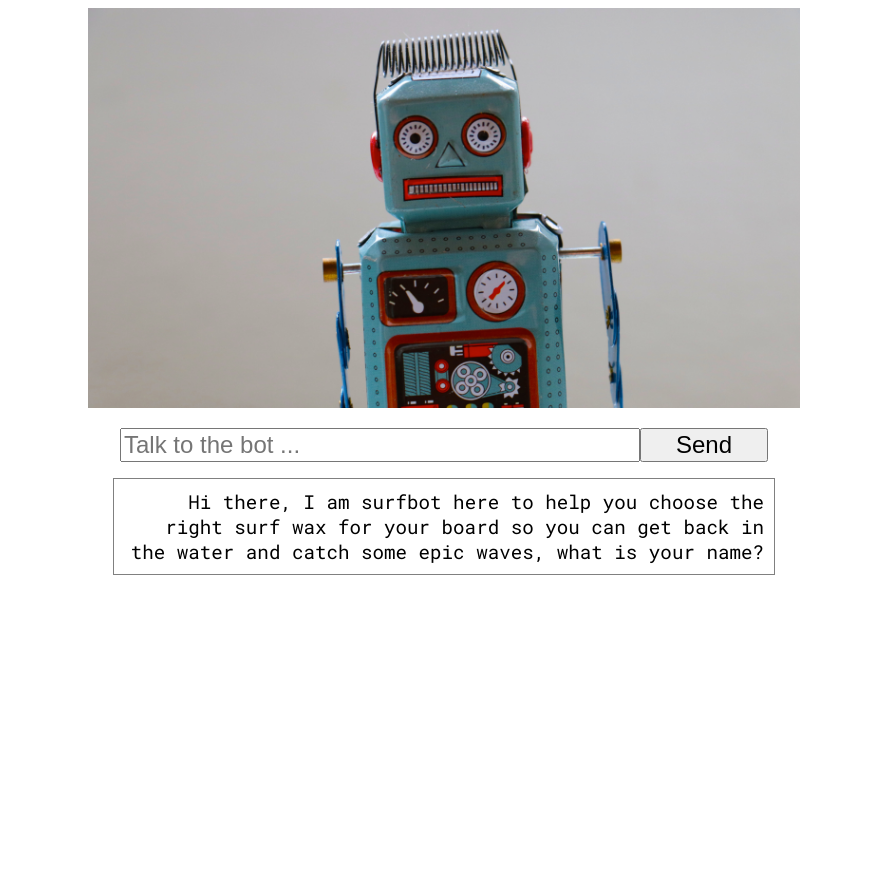
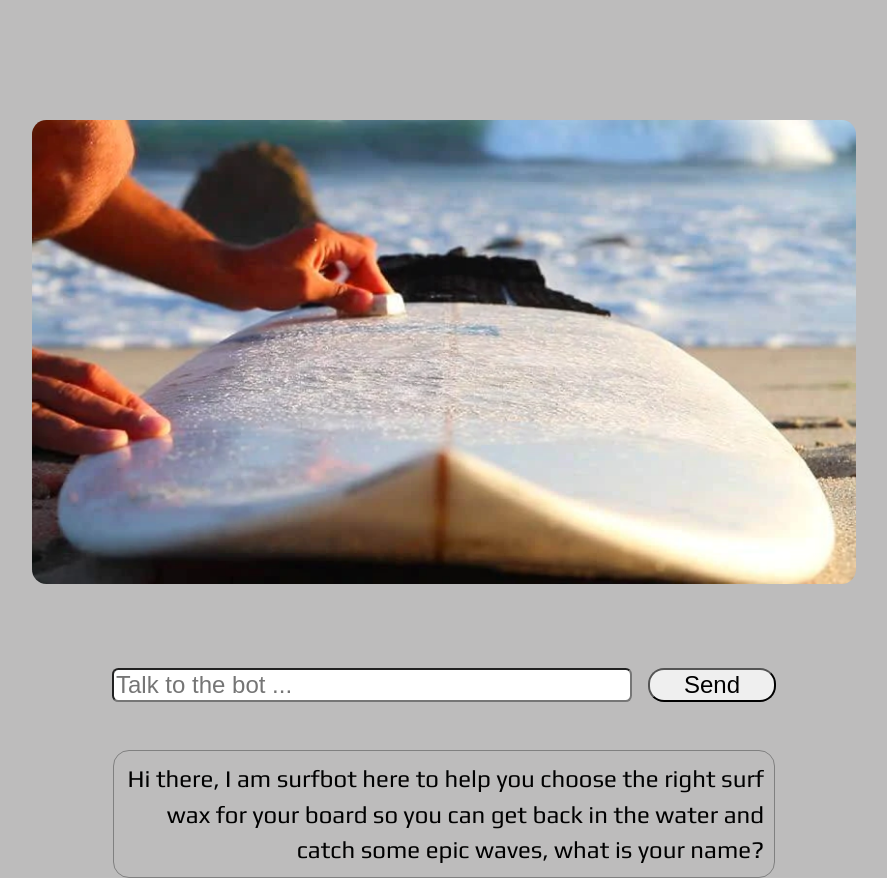
Before and after one commit to AyrtonCR/chatbot-project, a website with bundled scripts: page Submission/index.html in a window 1280 px wide. Shown: the whole page, without its empty margins (196-1083 px from the left). Before the commit the page ends 800 px from the top, so only its background shows below. Built offline with nearby package versions, Linux system fonts and the light colour scheme.

Commit message:
add new image and change some html and css to look unique

```diff
--- a/Submission/index.html
+++ b/Submission/index.html
@@ -9,8 +9,10 @@
 
     <title>Chatbot</title>
 
+    <link rel="preconnect" href="https://fonts.googleapis.com" />
+    <link rel="preconnect" href="https://fonts.gstatic.com" crossorigin />
     <link
-      href="https://fonts.googleapis.com/css?family=Roboto|Roboto+Mono&display=swap"
+      href="https://fonts.googleapis.com/css2?family=Play&display=swap"
       rel="stylesheet"
     />
     <link rel="stylesheet" type="text/css" href="style.css" />
@@ -18,7 +20,11 @@
   <body>
     <div class="chatbot-interface">
       <div class="bot-face">
-        <img class="robot-img" src="images/robot.jpg" alt="A robot" />
+        <img
+          class="surf-img"
+          src="images/waxing-surfboard.jpeg"
+          alt="A robot"
+        />
       </div>
 
       <div class="chat-container">
--- a/Submission/script.js
+++ b/Submission/script.js
@@ -15,7 +15,7 @@ const warmReplies = ["warm", "hot", "roasting"];
 const coldReplies = ["cold", "freezing", "chilly"];
 
 const tellJoke = [
-  "What did the German animal doctor wear when he went surfing? A Vetsuit",
+  "What did the German animal doctor wear when he went surfing?           \n\n\n\n\n A Vetsuit",
 ];
 
 const getBotReply = (msg) => {
--- a/Submission/style.css
+++ b/Submission/style.css
@@ -1,9 +1,21 @@
 body {
   padding: 0;
   margin: 0;
+  background-color: rgb(189, 188, 188);
+}
+
+.surf-img {
+  max-width: 90%;
+  height: 0, auto;
+  margin-top: 7rem;
+  margin-bottom: 4rem;
+  margin-left: 2rem;
+  margin-right: 2rem;
+  border-radius: 0.9rem;
 }
 
 .chatbot-interface {
+  text-align: center;
   display: flex;
   flex-direction: column;
   margin-top: 1vh;
@@ -22,6 +34,7 @@ body {
 
 .chat-container {
   margin-top: 2vh;
+  margin-bottom: 2rem;
   display: flex;
   /* flex-direction: column; */
   justify-content: center;
@@ -33,11 +46,14 @@ body {
 
 .chat-input {
   width: 40vw;
+  border-radius: 0.4rem;
   font-size: 1.5em;
 }
 
 .btn-chat-send {
   width: 10vw;
+  border-radius: 1rem;
+  margin-left: 1rem;
   font-size: 1.5em;
   overflow: hidden;
   text-overflow: ellipsis;
@@ -52,6 +68,7 @@ body {
 .chatbox {
   width: 50vw;
   max-height: 30vh;
+  border-radius: 1rem;
   border: 1px solid gray;
   display: flex;
   flex-direction: column;
@@ -66,10 +83,15 @@ body {
 }
 
 .chat-item-user {
-  font-family: "Roboto", sans-serif;
+  font-family: "Play", sans-serif;
+  font-size: 1.5rem;
+  line-height: 6.2rem;
+  text-align: left;
 }
 
 .chat-item-bot {
-  font-family: "Roboto Mono", monospace;
+  font-family: "Play", monospace;
+  font-size: 1.5rem;
+  line-height: 2.2rem;
   text-align: right;
 }
```
Also changed, not shown: Submission/images/waxing-surfboard.jpeg (added).
